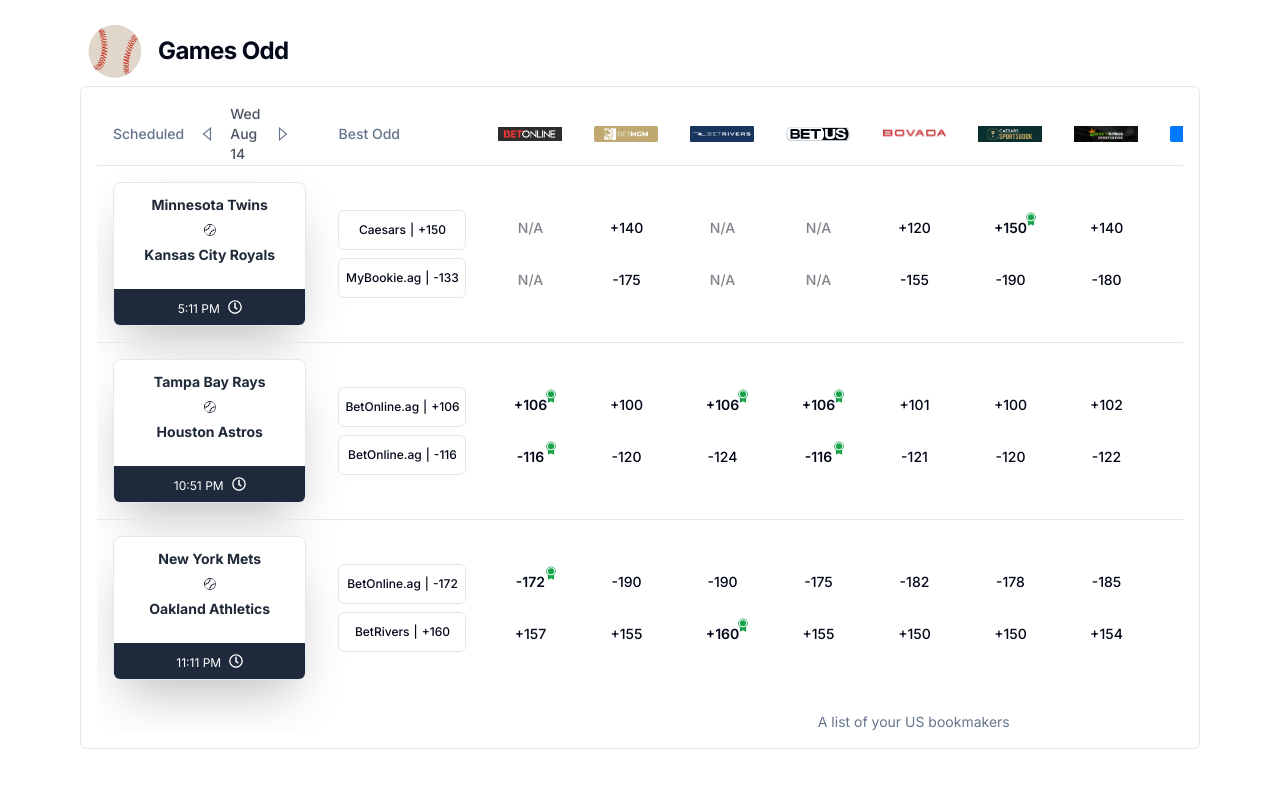
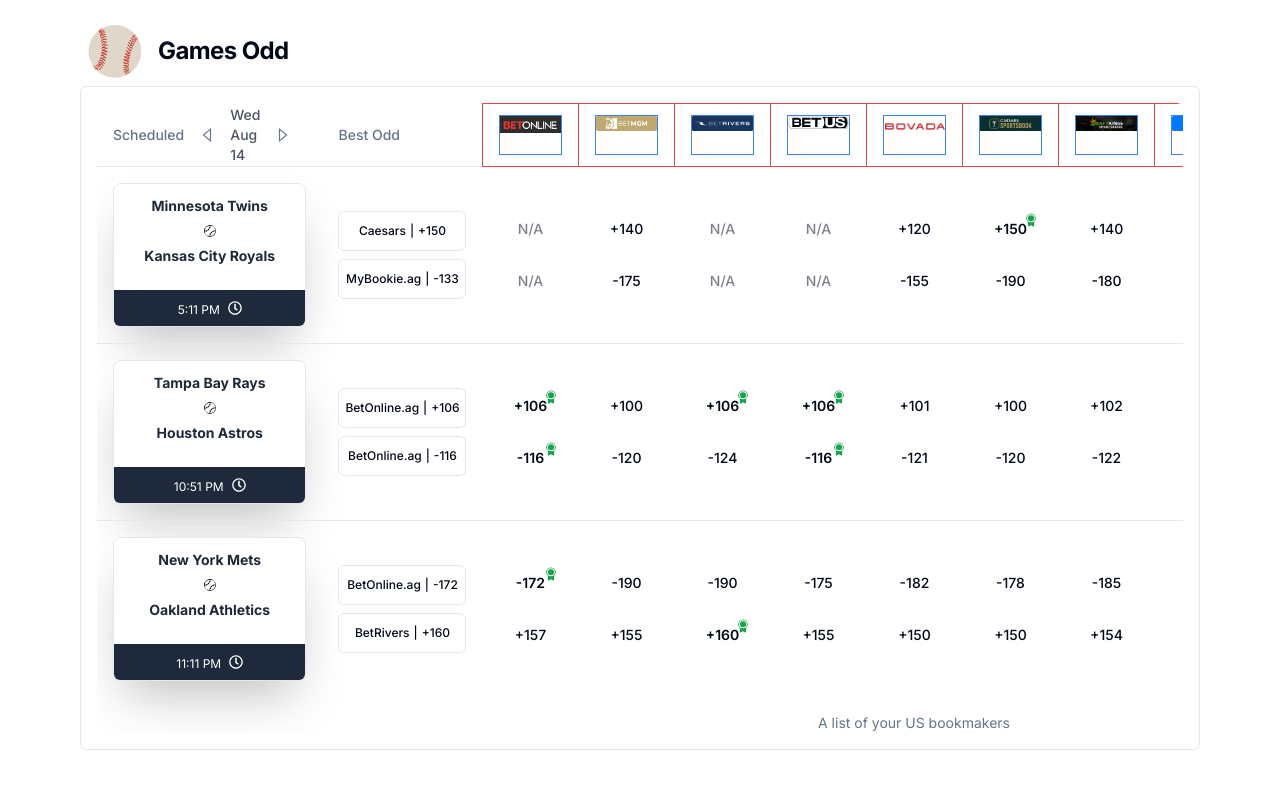
Before and after one commit to claudiobarsante/poc-betting-table, a Next.js app: page / in a window 1280 px wide. Shown: the top 788 px of the page. Built offline with nearby package versions, Linux system fonts and the light colour scheme; no server answers.

Commit message:
fix: bug on TooltipTrigger with a button inside, has to add asChild prop to true. it will render the child component <Button> and will pass the props and behaviour of <ToolTipTrigger> to make it functional.

```diff
--- a/app/components/table-games-header.tsx
+++ b/app/components/table-games-header.tsx
@@ -24,7 +24,7 @@
                     <p>Scheduled</p>
                     <TooltipProvider>
                         <Tooltip>
-                            <TooltipTrigger>
+                            <TooltipTrigger asChild>
                                 <Button
                                     variant="ghost"
                                     onClick={() => onSchedlueClick('previous')}
@@ -43,8 +43,7 @@
                     </p>
                     <TooltipProvider>
                         <Tooltip>
-                            <TooltipTrigger>
-                                {' '}
+                            <TooltipTrigger asChild>
                                 <Button
                                     variant="ghost"
                                     onClick={() => onSchedlueClick('next')}
@@ -61,18 +60,21 @@
             </TableHead>
             <TableHead>Best Odd</TableHead>
             {Object.entries(bookmakerMap).map((bookmaker) => (
-                <TableHead key={bookmaker[0]}>
+                <TableHead key={bookmaker[0]} className="border border-red-500">
                     {bookmaker[1].name ? (
                         <TooltipProvider>
                             <Tooltip>
-                                <TooltipTrigger asChild>
+                                <TooltipTrigger
+                                    asChild
+                                    className="w-15 h-10 border border-blue-500"
+                                >
                                     <figure>
                                         <Link href={`${bookmaker[1].link}`}>
                                             <Image
                                                 src={`/images/bookmaker/${bookmaker[1].image}`}
                                                 alt={`${bookmaker[1].name}`}
-                                                width={64}
-                                                height={28}
+                                                width={100}
+                                                height={100}
                                             />
                                         </Link>
                                     </figure>
--- a/app/page.tsx
+++ b/app/page.tsx
@@ -1,5 +1,4 @@
 'use client';
-
 import { ScrollArea } from '@/components/ui/scroll-area';
 import {
     Table,
```
Also changed, not shown: app/badge.tsx (deleted), public/images/bookmaker/betonlineag.png.
